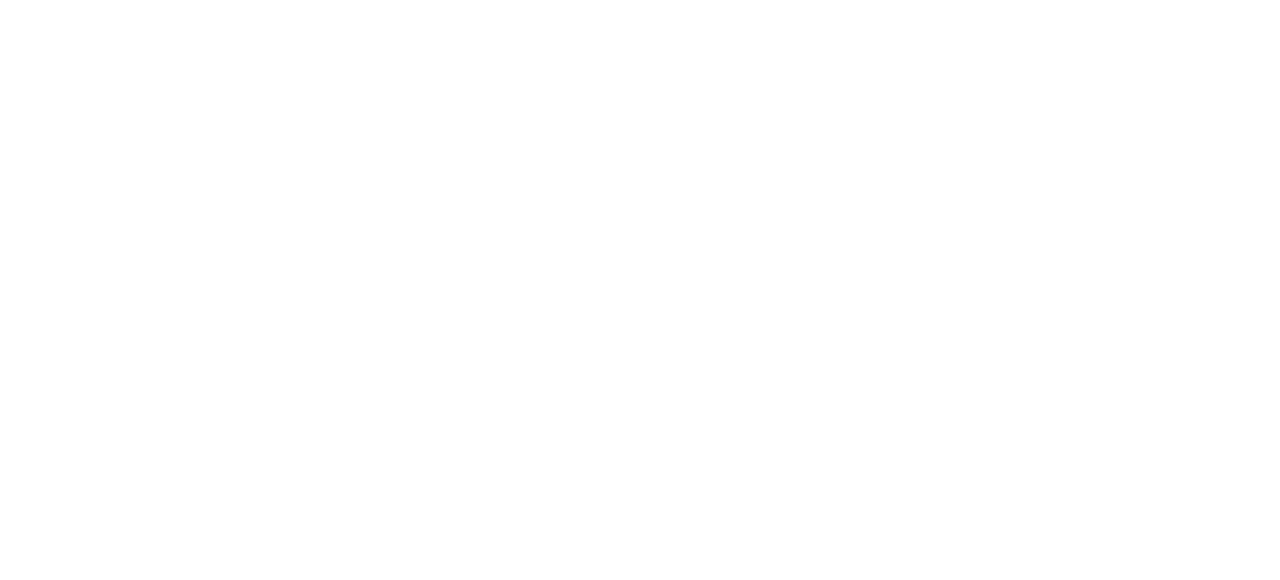
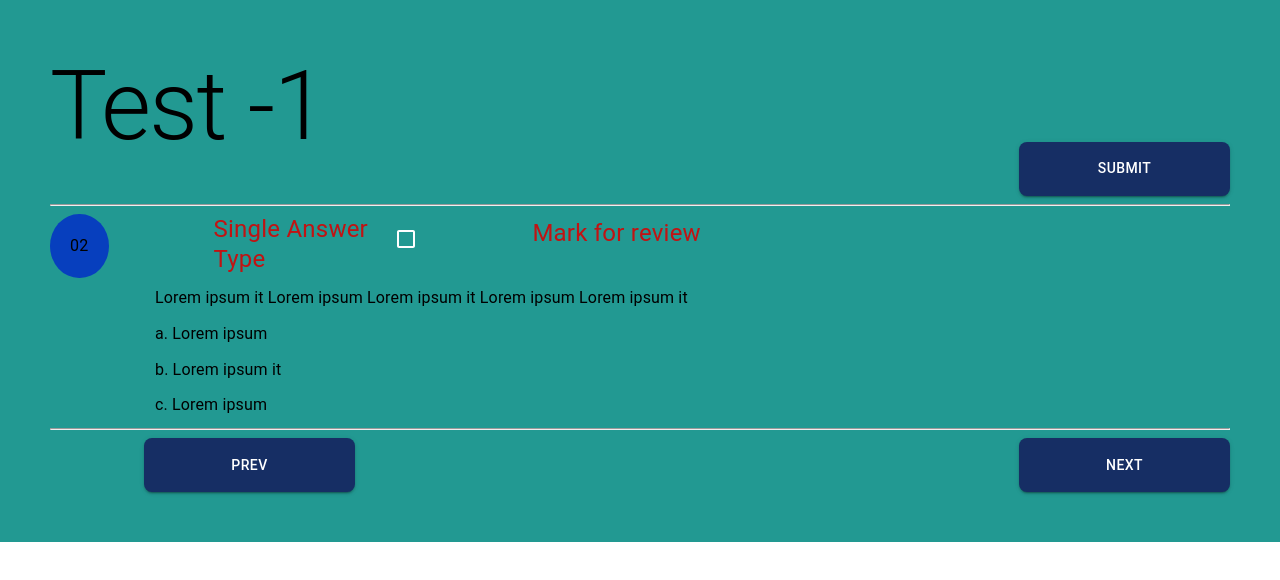
Before and after one commit to saikiran-fissionlabs/testtaking, a React (Create React App) app: page /test in a window 1280 px wide. Before the commit this address had no page. Shown: the top 580 px of the page. Built offline with nearby package versions, Linux system fonts and the light colour scheme.

Commit message:
test page

```diff
--- a/src/App.js
+++ b/src/App.js
@@ -6,6 +6,8 @@
 import Login from './containers/Login';
 import Register from './containers/Register';
 import Home from './containers/Home';
+import Instrucations from './containers/Instrucations';
+import TestTake from './containers/TestTake';
 
 function App() {
   return (
@@ -16,10 +18,11 @@
     // </div>
     <Router>
       <Routes>
-        {/* <Route path='/' component={Login} /> */}
         <Route path='/' element={<Login/>} />
         <Route path='/register' element={<Register/>} />
         <Route path='/home' element={<Home/>} />
+        <Route path='/instrucations' element={<Instrucations/>} />
+        <Route path='/test' element={<TestTake/>} />
       </Routes>
     </Router>
   );
--- a/src/components/home/HomeStyles.scss
+++ b/src/components/home/HomeStyles.scss
@@ -56,3 +56,6 @@
   margin-top: 30px;
   // padding: 6px;
 }
+.tabCarousel {
+  width: 80%;
+}
--- a/src/components/home/Tabpanel.js
+++ b/src/components/home/Tabpanel.js
@@ -156,7 +156,7 @@
       </TabPanel>
       <TabPanel value={value} index={1} className='tabPanel'>
         <strong>JEE Mains</strong>
-        <Carousel cards={jeeMains} />
+        <Carousel cards={jeeMains} className='tabCarousel' />
       </TabPanel>
       <TabPanel value={value} index={2} className='tabPanel'>
         <strong>EAMCET</strong>
--- /dev/null
+++ b/src/components/instrucations/InstrucationsComponent.js
@@ -0,0 +1,76 @@
+import React from 'react';
+import Box from '@mui/material/Box';
+import Button from '@mui/material/Button';
+import Grid from '@mui/material/Grid';
+import Typography from '@mui/material/Typography';
+import Checkbox from '@mui/material/Checkbox';
+
+import './styles.scss';
+import Arrow from '../../assets/images/Arrow.png';
+import BigMarks from '../../assets/images/bigMarks.png';
+
+class InstrucationsComponent extends React.PureComponent {
+  constructor(props) {
+    super(props);
+    this.state = {
+      classType: '',
+      itemsList: ['class', 'class0', 'class1', 'class2']
+    }
+  }
+
+  handleChange = (event) => {
+    this.setState({ classType: event.target.value });
+  };
+
+  render() {
+    return (
+      <div className='main'>
+        <Grid container className=''>
+          <Grid Item xs={1}>
+            <img src={Arrow} className="" alt='logo' />
+          </Grid>
+          <Grid Item xs={3} className=''>
+            <Typography variant="h1" className='txtTest' component="div" gutterBottom>Test -1</Typography>
+            <Box sx={{ width: '100%' }}>
+              <Typography className='txtTestIns' component="div" gutterBottom>Test Type: JEE Mains</Typography>
+              <Typography className='txtTestIns' component="div" gutterBottom>Marks: 150 M</Typography>
+            </Box>
+          </Grid>
+          <Grid Item xs={2} className='col3'>
+            <Box sx={{ width: '100%' }}>
+              <Typography className='txtTestIns' component="div" gutterBottom>Duration: 30 min</Typography>
+              <Typography className='txtTestIns' component="div" gutterBottom> Questions: 30</Typography>
+            </Box>
+          </Grid>
+          <Grid Item xs={6} className='imgMarks'>
+              <img src={BigMarks} className="" alt='logo' />
+          </Grid>
+        </Grid>
+        <hr />
+        <Grid>
+          <Typography className='txtSubHeadIns' component="div" gutterBottom>Instrucations</Typography>
+          {/* <Box sx={{ width: '100%', textAlign: 'left' }}>
+          </Box> */}
+          <Box sx={{ width: '100%' }}>
+            <Typography className='txtSubIns' component="div" gutterBottom>Lorem ipsum it</Typography>
+            <Typography className='txtSubIns' component="div" gutterBottom>Lorem ipsum</Typography>
+            <Typography className='txtSubIns' component="div" gutterBottom>Lorem ipsum it</Typography>
+            <Typography className='txtSubIns' component="div" gutterBottom>Lorem ipsum</Typography>
+            <Typography className='txtSubIns' component="div" gutterBottom>Lorem ipsum it</Typography>
+          </Box>
+        </Grid>
+        <hr className='hr'  />
+        <Grid container className='pl'>
+          <Checkbox className='checkbox' />
+        <Grid Item xs={7} className=''>
+          <Typography variant="h6" className='txtTC' component="div" gutterBottom>I accept to the terms and conditions</Typography>
+          </Grid>
+        <Grid Item xs={4} className='txtRigth'>
+          <Button className='btnStart' onClick={() => { this.props.navigate('/test') }} variant="contained">Start Test</Button>
+        </Grid>
+        </Grid>
+      </div>
+    )
+  }
+}
+export default InstrucationsComponent;
--- /dev/null
+++ b/src/components/instrucations/styles.scss
@@ -0,0 +1,62 @@
+
+.main {
+  background: #229992;
+  padding: 50px !important;
+}
+.hr {
+  color: #0107A5 !important;
+}
+.btnGrid {
+  display: inline-flex;
+  padding-left: 90px;
+}
+.checkbox {
+  padding-right: 10px;
+  // background: #fff !important;
+  color: #fff !important;
+}
+.txtTC {
+  padding: 10px;
+  margin-bottom: 0px !important;
+}
+.btnStart {
+  // margin-left: 50px;
+  width: 211px;
+  height: 54px;
+  background: #162E64 !important;
+  border-radius: 8px !important;
+}
+.txtTestIns{
+  font-size: 16px !important;
+  color: #162E64 !important;
+}
+.col3 {
+  align-self: flex-end;
+  // margin-top: 145px;
+}
+.imgMarks {
+  align-self: flex-end;
+  text-align: right;
+}
+.txtSubHeadIns{
+  padding-left: 105px;
+  font-size: 24px !important;
+  line-height: 30px !important;
+  color: #C11313;
+}
+.txtSubIns{
+  padding-left: 105px;
+  font-size: 16px;
+  line-height: 30px !important;
+  color: black;
+}
+.txtTest {
+  font-size: 32px;
+  font-weight: 700;
+}
+.pl {
+  padding-left: 94px;
+}
+.txtRigth {
+  text-align: right;
+}
--- /dev/null
+++ b/src/components/testtake/TestTakeComponent.js
@@ -0,0 +1,68 @@
+import React from 'react';
+import Box from '@mui/material/Box';
+import Button from '@mui/material/Button';
+import Grid from '@mui/material/Grid';
+import Typography from '@mui/material/Typography';
+import Checkbox from '@mui/material/Checkbox';
+
+import './styles.scss';
+import Arrow from '../../assets/images/Arrow.png';
+import BigMarks from '../../assets/images/bigMarks.png';
+
+class TestTakeComponent extends React.PureComponent {
+  constructor(props) {
+    super(props);
+    this.state = {
+      classType: '',
+      itemsList: ['class', 'class0', 'class1', 'class2']
+    }
+  }
+
+  handleChange = (event) => {
+    this.setState({ classType: event.target.value });
+  };
+
+  render() {
+    return (
+      <div className='testBody'>
+        <Grid container className=''>
+          <Grid Item xs={6} className=''>
+            <Typography variant="h1" className='txtTest' component="div" gutterBottom>Test -1</Typography>
+          </Grid>
+          <Grid Item xs={6} className='imgMarks'>
+            <Button className='btnStart' onClick={() => { this.props.navigate('/submit') }} variant="contained">SUBMIT</Button>
+          </Grid>
+        </Grid>
+        <hr />
+        <Grid>
+        <Grid Item xs={12} className='inline'>
+          <Typography className='numCircle' component="div" gutterBottom>02</Typography>
+          <Typography className='txtSubHeadIns' component="div" gutterBottom>Single Answer Type</Typography>
+        </Grid>
+        <Grid Item xs={8} className='mark'>
+          <Checkbox className='checkbox' />
+          <Typography className='txtSubHeadIns' component="div" gutterBottom>Mark for review</Typography>
+        </Grid>
+          {/* <Box sx={{ width: '100%', textAlign: 'left' }}>
+          </Box> */}
+          <Box sx={{ width: '100%' }}>
+            <Typography className='txtSubIns' component="div" gutterBottom>Lorem ipsum it Lorem ipsum Lorem ipsum it Lorem ipsum Lorem ipsum it</Typography>
+          </Box>
+          <Typography className='txtSubIns' component="div" gutterBottom>a. Lorem ipsum</Typography>
+          <Typography className='txtSubIns' component="div" gutterBottom>b. Lorem ipsum it</Typography>
+          <Typography className='txtSubIns' component="div" gutterBottom>c. Lorem ipsum</Typography>
+        </Grid>
+        <hr className='hr'  />
+        <Grid container className='pl'>
+        <Grid Item xs={8} className=''>
+          <Button className='btnStart' onClick={() => { this.props.navigate('/prev') }} variant="contained">Prev</Button>
+        </Grid>
+        <Grid Item xs={4} className='txtRigth'>
+          <Button className='btnStart' onClick={() => { this.props.navigate('/next') }} variant="contained">Next</Button>
+        </Grid>
+        </Grid>
+      </div>
+    )
+  }
+}
+export default TestTakeComponent;
--- /dev/null
+++ b/src/components/testtake/styles.scss
@@ -0,0 +1,70 @@
+
+.testBody {
+  background: #229992;
+  padding: 50px !important;
+}
+.inline {
+  display: inline-flex;
+}
+.mark {
+  display: inline-flex;
+}
+.numCircle {
+  padding: 6%;
+  background: #073FBE;
+  border-radius: 50%;
+}
+.btnGrid {
+  display: inline-flex;
+  padding-left: 90px;
+}
+.checkbox {
+  padding-right: 10px;
+  // background: #fff !important;
+  color: #fff !important;
+}
+.txtTC {
+  padding: 10px;
+  margin-bottom: 0px !important;
+}
+.btnStart {
+  // margin-left: 50px;
+  width: 211px;
+  height: 54px;
+  background: #162E64 !important;
+  border-radius: 8px !important;
+}
+.txtTestIns{
+  font-size: 16px !important;
+  color: #162E64 !important;
+}
+.col3 {
+  align-self: flex-end;
+  // margin-top: 145px;
+}
+.imgMarks {
+  align-self: flex-end;
+  text-align: right;
+}
+.txtSubHeadIns{
+  padding-left: 105px;
+  font-size: 24px !important;
+  line-height: 30px !important;
+  color: #C11313;
+}
+.txtSubIns{
+  padding-left: 105px;
+  font-size: 16px;
+  line-height: 30px !important;
+  color: black;
+}
+.txtTest {
+  font-size: 32px;
+  font-weight: 700;
+}
+.pl {
+  padding-left: 94px;
+}
+.txtRigth {
+  text-align: right;
+}
--- a/src/containers/Home.js
+++ b/src/containers/Home.js
@@ -1,13 +1,16 @@
-import React, { Component } from "react";
+import React from "react";
 import { connect } from "react-redux";
+import { useNavigate } from 'react-router-dom';
+
 import HomeComponent from '../components/home/HomeComponent';
 
-export class Home extends Component {
-  render() {
-   return (
-    <HomeComponent />
+function Home (props) {
+  // render() {
+    let navigate = useNavigate();
+    return (
+    <HomeComponent {...props} navigate={navigate} />
    )
-  }
+  // }
 }
 
 export const mapStateToProps = store => {
--- /dev/null
+++ b/src/containers/Instrucations.js
@@ -0,0 +1,20 @@
+import React from "react";
+import { connect } from "react-redux";
+import { useNavigate } from 'react-router-dom';
+
+import InstrucationsComponent from '../components/instrucations/InstrucationsComponent';
+
+function Instrucations(props) {
+  let navigate = useNavigate();
+  return (
+    <InstrucationsComponent {...props} navigate={navigate} />
+  )
+}
+
+export const mapStateToProps = store => {
+  return {
+    count: store.count
+  };
+};
+
+export default connect(mapStateToProps, null)(Instrucations);
--- a/src/containers/Register.js
+++ b/src/containers/Register.js
@@ -1,4 +1,4 @@
-import React, { Component } from "react";
+import React from "react";
 import { connect } from "react-redux";
 import RegisterComponent from '../components/register/RegisterComponent';
 import { useNavigate } from 'react-router-dom';
--- /dev/null
+++ b/src/containers/TestTake.js
@@ -0,0 +1,20 @@
+import React from "react";
+import { connect } from "react-redux";
+import { useNavigate } from 'react-router-dom';
+
+import TestTakeComponent from '../components/testtake/TestTakeComponent';
+
+function TestTake(props) {
+  let navigate = useNavigate();
+  return (
+    <TestTakeComponent {...props} navigate={navigate} />
+  )
+}
+
+export const mapStateToProps = store => {
+  return {
+    count: store.count
+  };
+};
+
+export default connect(mapStateToProps, null)(TestTake);
```
Also changed, not shown: src/components/home/Carousel.js (+5 -5 lines), src/assets/images/Arrow.png (added), src/assets/images/bigMarks.png (added).
